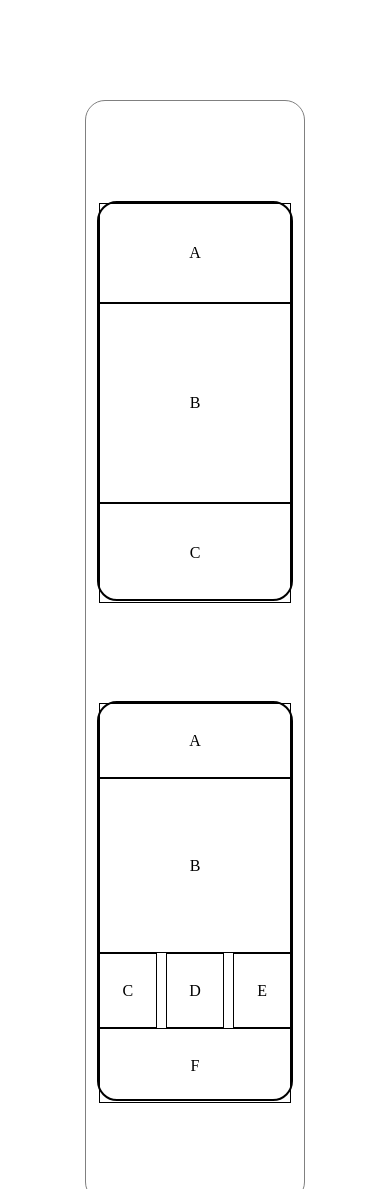
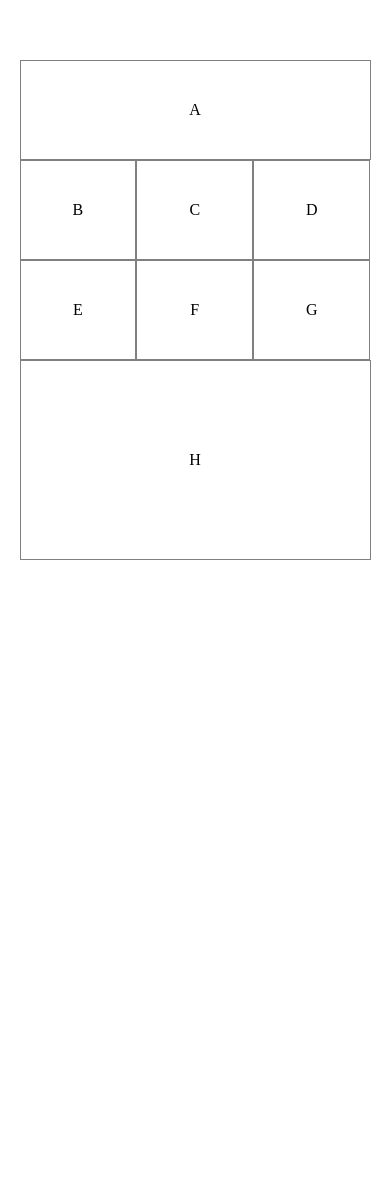
Before and after one commit to KurachTaras/hw4, a plain HTML site: page index.html in a window 390 px wide. Shown: the top 1189 px of the page. After the commit the page ends 844 px from the top, so only its background shows below. Drawn offline with Linux system fonts and the light colour scheme.

Commit message:
adaptive base 3

```diff
--- a/index.html
+++ b/index.html
@@ -12,27 +12,22 @@
 
 <div class="wrap">
 
-    <div class="first">
-        <div class="box A">A</div>
-        <div class="B-C">
-            <div class="box B">B</div>
-            <div class="box C">C</div>
-        </div>
-    </div>
+    <div class="container">
 
-    <div class="second">
         <div class="box a">A</div>
         <div class="target">
             <div class="father">
                 <div class="box b">B</div>
-                <div class="container">
-                    <div class="box c">C</div>
-                    <div class="box d">D</div>
-                    <div class="box e">E</div>
-                </div>
+                <div class="box c">C</div>
+                <div class="box d">D</div>
+                <div class="box e">E</div>
+                <div class="box f">F</div>
+                <div class="box g">G</div>
             </div>
-            <div class="box f">F</div>
+
+            <div class="box h">H</div>
         </div>
+
     </div>
 
 </div>
--- a/style.css
+++ b/style.css
@@ -1,153 +1,69 @@
 body {
     margin: 0;
+}
+
+.wrap {
     display: flex;
     justify-content: center;
     align-items: center;
+    padding-top: 60px;
 }
 
-.wrap {
-    width: 95%;
-    box-sizing: border-box;
-    border: 1px solid grey;
-    border-radius: 20px;
-    margin: 100px;
-    display: flex;
-    justify-content: center;
-    align-items: center;
-    flex-direction: column;
+.container {
+    width: 90%;
+    height: 500px;
 }
 
-.first {
-    width: 90%;
-    height: 400px;
-    box-sizing: border-box;
-    border: 2px solid black;
-    border-radius: 20px;
-    margin: 100px;
+.target {
+    display: flex;
+}
+
+.father {
+    width: 75%;
+    display: flex;
+    flex-wrap: wrap;
 }
 
 .box {
     display: flex;
     justify-content: center;
     align-items: center;
+    border: 1px solid grey;
     box-sizing: border-box;
-    border: 1px solid black;
 }
 
-.A {
+.a {
     width: 100%;
     height: 150px;
 }
 
-.B-C {
-    width: 100%;
-    display: flex;
+.b, .c, .d, .e, .f, .g {
+    width: 33.3%;
+    height: 175px;
 }
 
-.B {
-    width: 75%;
-    height: 245px;
-}
-
-.C {
+.h {
     width: 25%;
-    height: 245px;
-}
-
-.second {
-    width: 90%;
-    height: 400px;
-    border: 2px solid black;
-    border-radius: 20px;
-    box-sizing: border-box;
-    margin-bottom: 100px;
-}
-
-.a {
-    width: 100%;
-    height: 133px;
-}
-
-.father {
-    width: 75%;
-    display: flex;
-    flex-direction: column;
-}
-
-.target {
-    display: flex;
-}
-
-.b {
-    width: 100%;
-    height: 133px;
-}
-
-.container {
-    width: 100%;
-    height: 133px;
-    display: flex;
-}
-
-.c ,.d ,.e {
-    width: 33.3%;
-    height: 133px;
-}
-
-.f {
-    width: 25%;
-    height: 266px;
 }
 
 
 
 
-
-
-@media screen and (max-width: 1000px){
-    .A {
-        height: 100px;
-    }
-
-    .B {
-        width: 100%;
-        height: 200px;
-    }
-
-    .C {
-        width: 100%;
-        height: 100px;
-    }
-
-    .B-C, .target {
+@media screen  and (max-width: 1000px){
+    .target {
         flex-direction: column;
-    }
-
-    .a {
-        height: 75px;
     }
 
     .father {
         width: 100%;
     }
 
-    .container {
-        display: flex;
-        justify-content: space-between;
-        height: 75px;
+    .a, .b, .c, .d, .e, .f, .g {
+        height: 100px;
     }
 
-    .b {
-        height: 175px;
-    }
-
-    .c, .d, .e {
-        width: 30%;
-        height: 75px;
-    }
-
-    .f {
+    .h {
         width: 100%;
-        height: 75px;
+        height: 200px;
     }
 }
```
